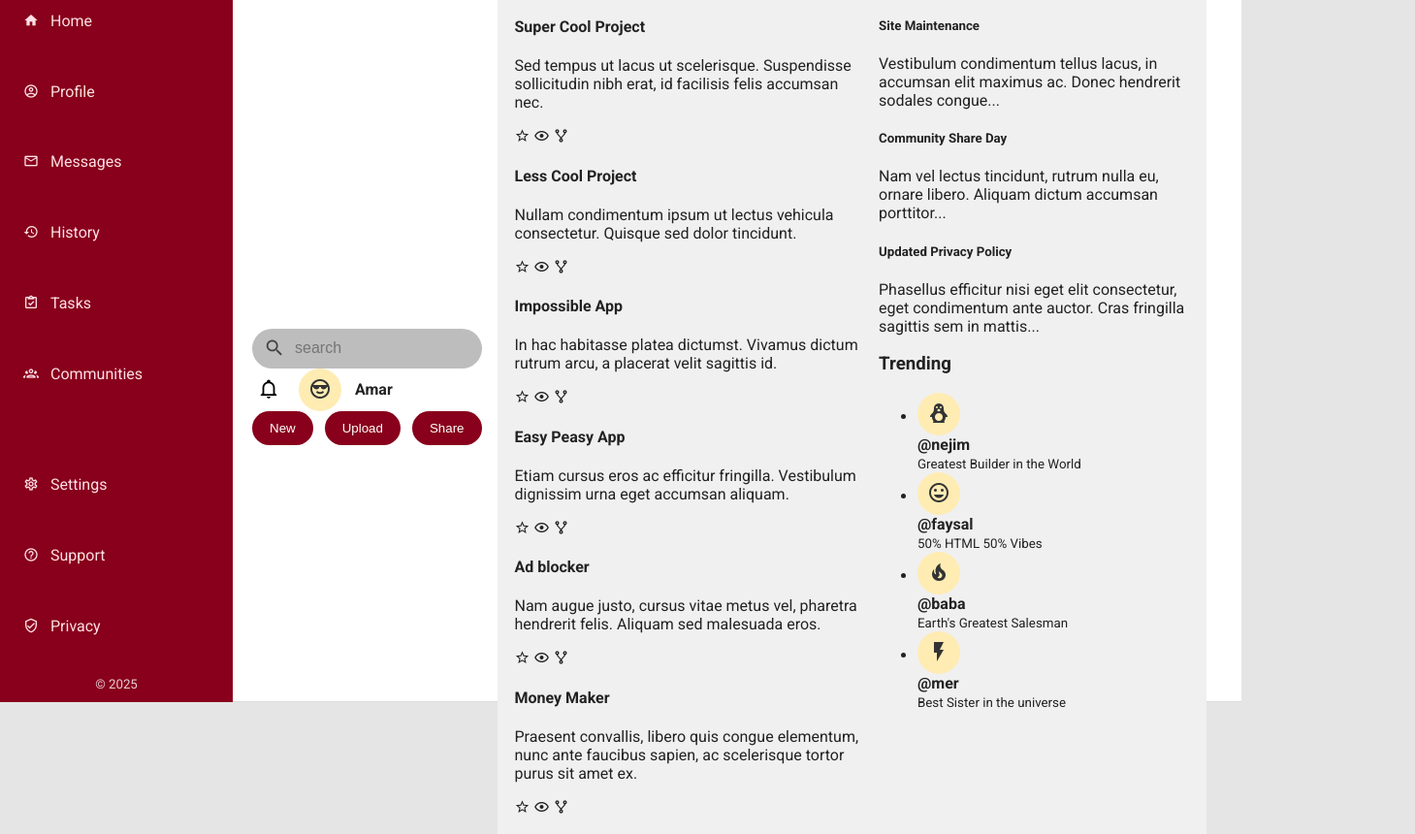
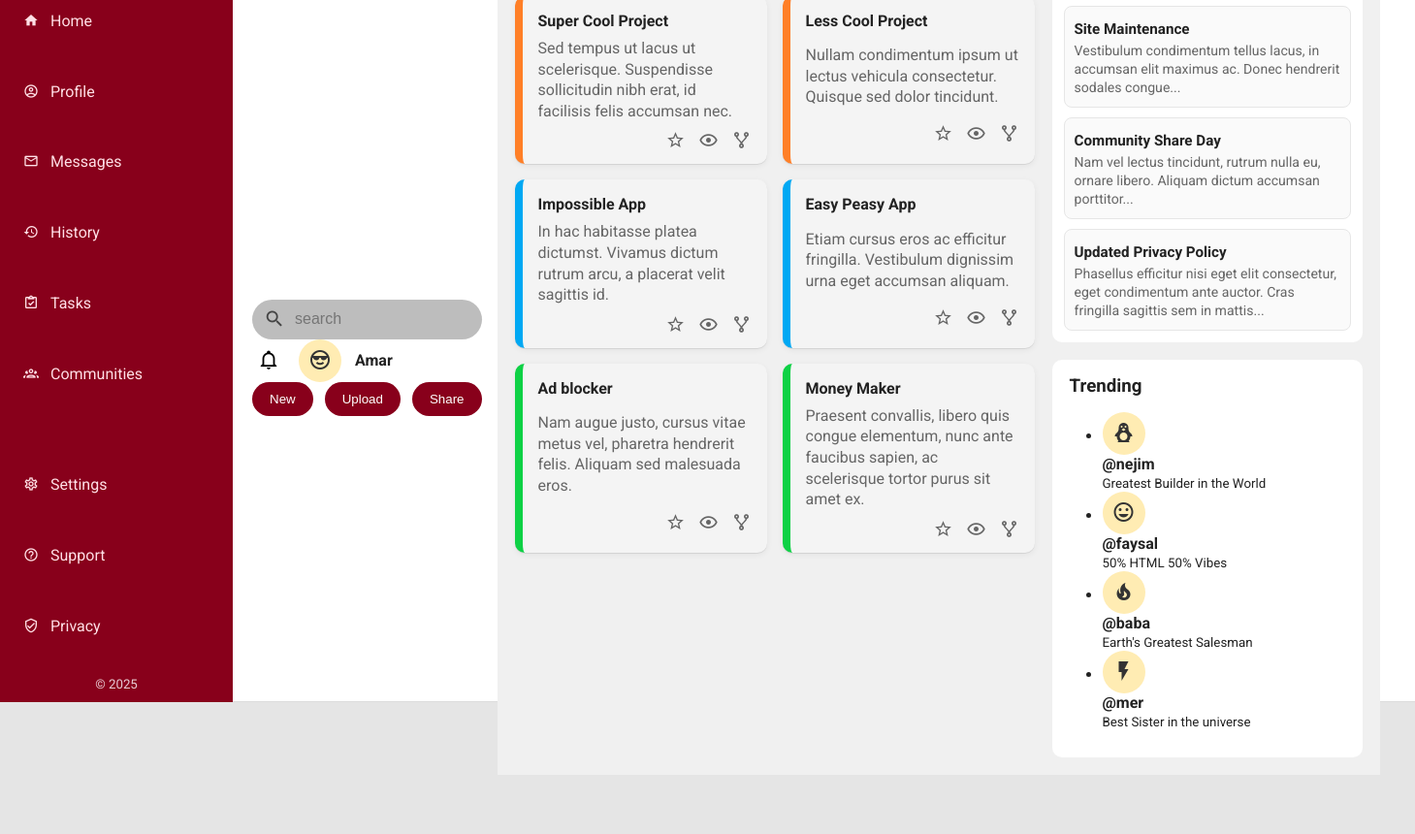
Before and after one commit to amarfal/admin-dashboard, a plain HTML site: page index.html in a window 1280 px wide. Shown: the part 76-936 px from the top of the page at 97% size, 1459 px wide, since content can reach past the window. After the commit the page ends 875 px from the top, so only its background shows below. Drawn offline with Linux system fonts and the light colour scheme.

Commit message:
Add styles for project cards and right rail components in Admin Dashboard

```diff
--- a/styles.css
+++ b/styles.css
@@ -146,3 +146,73 @@ body {
   padding: 18px;
   background: #f0f0f0;
 }
+
+/* Projects */
+.projects h3{ margin: 6px 6px 12px; }
+
+.cards {
+  display: grid;
+  gap: 16px;
+  grid-template-columns: repeat(2, minmax(260px, 1fr));
+}
+
+.card {
+  background:var(--card);
+  border-radius: 10px;
+  padding: 16px 16px 12px 16px;
+  border-left: 8px solid transparent;
+  box-shadow: 0 1px 0 rgba(0,0,0,.08), 0 2px 6px rgba(0,0,0,.06);
+  display: grid;
+  gap: 8px;
+}
+.card h4{ margin: 0; }
+.card p{
+  margin: 0;
+  color: var(--muted);
+  line-height: 1.35;
+}
+.card__actions {
+  justify-self:end;
+  display: flex;
+  gap: 14px;
+  color: #666;
+}
+.card__actions .mdi { font-size: 20px; cursor: pointer; }
+.card__actions .mdi:hover { color:#111; }
+
+.card--accent-orange { border-left-color: var(--accent-orange); }
+.card--accent-blue   { border-left-color: var(--accent-blue); }
+.card--accent-green  { border-left-color: var(--accent-green); }
+
+/* Right rail */
+.rail {
+  display: grid;
+  align-content: start;
+  gap: 18px;
+}
+
+.panel {
+  background: #fff;
+  border: 1px;
+  border-radius: 10px;
+  padding: 12px;
+}
+.panel h3 { margin: 4px 6px 12px; }
+
+.note {
+  border: 1px solid #e6e6e6;
+  border-radius: 8px;
+  padding: 10px;
+  background: #fafafa;
+}
+.note + .note { margin-top: 10px; }
+.note h5 {
+  margin: .25rem 0 .25rem;
+  font-size: .95rem;
+}
+.note p {
+  margin: 0;
+  color: #666;
+  font-size: .88rem;
+  line-height: 1.35;
+}
```
